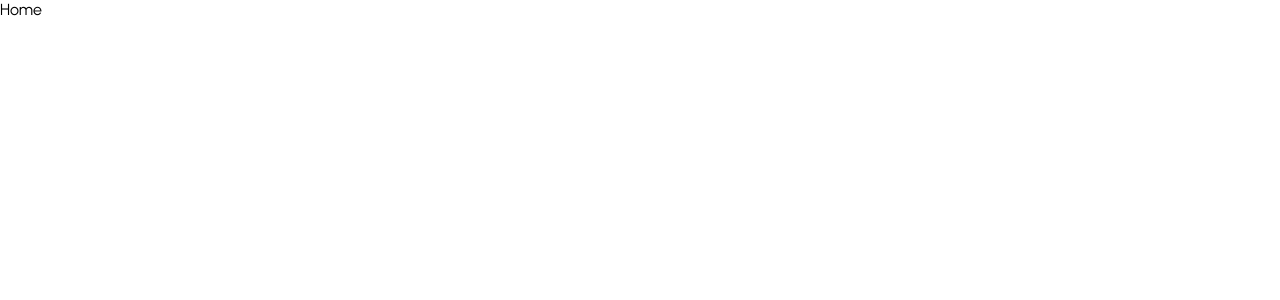
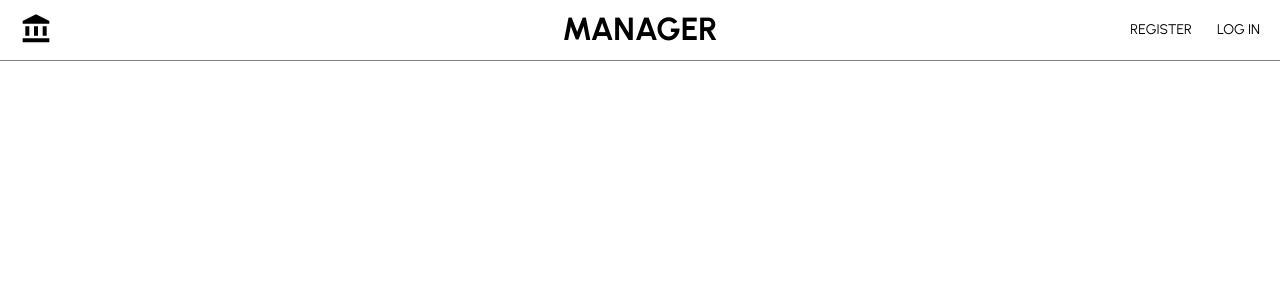
Before and after one commit to crisar0790/CHALLENGE-FULL-STACK, a React (Create React App) app in the folder client/: page / in a window 1280 px wide. Shown: the top 300 px of the page. Built offline with nearby package versions, Linux system fonts and the light colour scheme.

Commit message:
instalación de dependencias y realización de la Navbar

```diff
--- a/client/package.json
+++ b/client/package.json
@@ -9,6 +9,7 @@
     "axios": "^0.27.2",
     "react": "^18.2.0",
     "react-dom": "^18.2.0",
+    "react-icons": "^4.4.0",
     "react-router-dom": "^6.3.0",
     "react-scripts": "5.0.1",
     "styled-components": "^5.3.5",
--- a/client/src/components/Navbar.jsx
+++ b/client/src/components/Navbar.jsx
@@ -1,9 +1,74 @@
-import React from 'react'
+import React from 'react';
+import styled from 'styled-components';
+import { MdAccountBalance } from 'react-icons/md';
+import { FaUserCircle } from 'react-icons/fa';
+
+const Container = styled.div`
+    height: 60px;
+    border-bottom: 1px solid gray;
+`;
+
+const Wrapper = styled.div`
+    padding: 10px 20px;
+    display: flex;
+    aling-items: center;
+    justify-content: space-between;
+`;
+
+const Left = styled.div`
+    flex: 1;
+    display: flex;
+    align-items: center;
+`;
+
+const Center = styled.div`
+    flex: 1;
+    text-align: center;
+`;
+
+const Title = styled.h1`
+    font-weight: bold;
+`;
+
+const Right = styled.div`
+    flex: 1;
+    display: flex;
+    align-items: center;
+    justify-content: flex-end;
+`;
+
+const MenuItem = styled.div`
+    font-size: 14px;
+    cursor: pointer;
+    margin-left: 25px;
+`;
 
 const Navbar = () => {
-  return (
-    <div>Navbar</div>
-  )
+    const user = false;
+    return (
+        <Container>
+            <Wrapper>
+                <Left>
+                    <MdAccountBalance style={{ fontSize: "2em" }} />
+                </Left>
+                <Center>
+                    <Title>MANAGER</Title>
+                </Center>
+                {
+                    user ?
+                        <Right>
+                            <MenuItem>LOG OUT</MenuItem>
+                            <FaUserCircle style={{ fontSize: "2em", paddingLeft: "25px", cursor: "pointer" }} />
+                        </Right>
+                        :
+                        <Right>
+                            <MenuItem>REGISTER</MenuItem>
+                            <MenuItem>LOG IN</MenuItem>
+                        </Right>
+                }
+            </Wrapper>
+        </Container>
+    )
 }
 
-export default Navbar
+export default Navbar;
--- a/client/src/pages/Home.jsx
+++ b/client/src/pages/Home.jsx
@@ -1,8 +1,11 @@
 import React from 'react'
+import Navbar from '../components/Navbar'
 
 const Home = () => {
   return (
-    <div>Home</div>
+    <div>
+        <Navbar />
+    </div>
   )
 }
 
```
Also changed, not shown: 1 other file (tests, documents, lock files or other folders).
